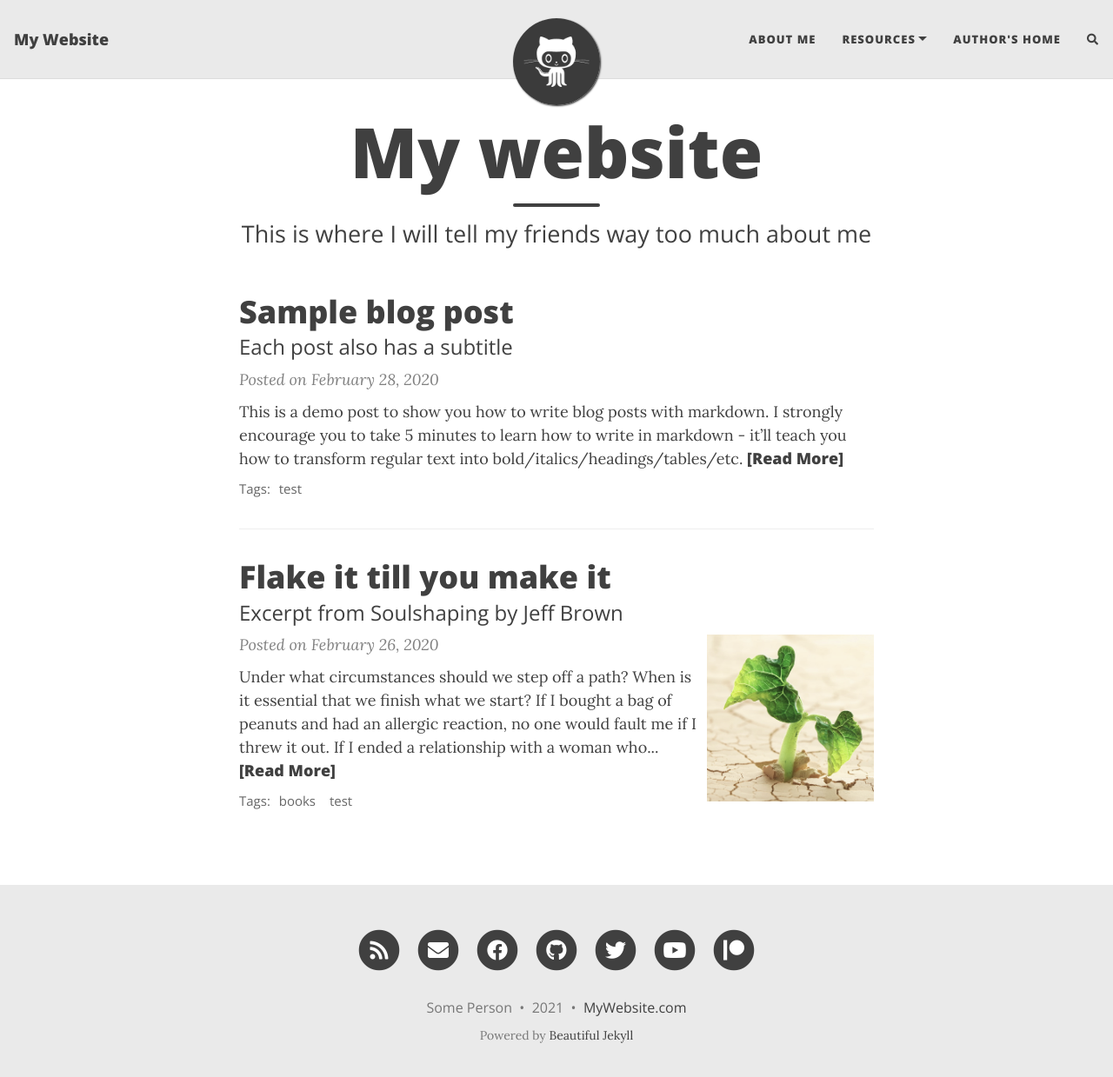
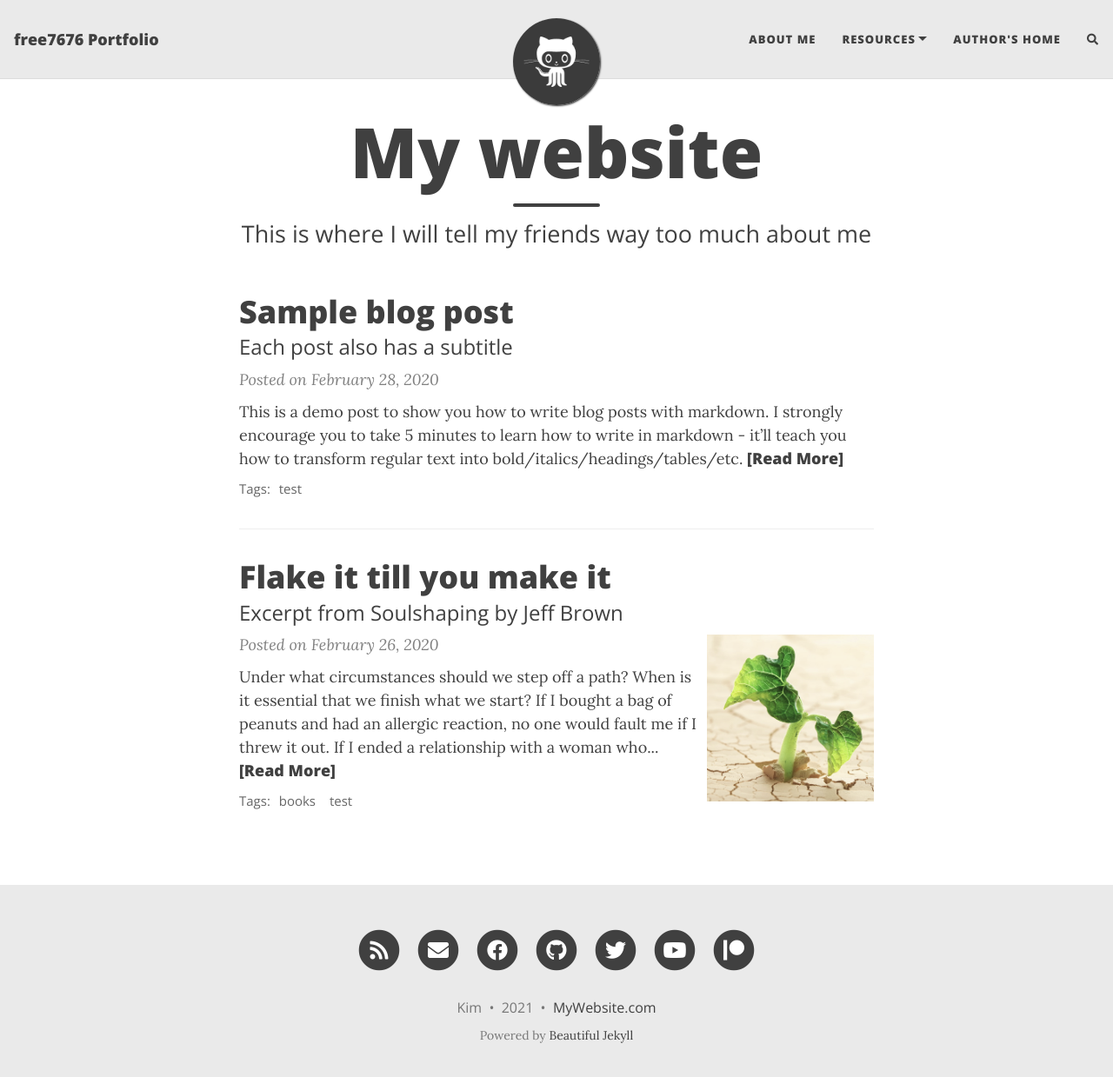
Before and after one commit to free7676/free7676.github.io, a Jekyll site: the page built from index.html, in a window 1280 px wide and 1252 px high. Shown: the top 1239 px of the window at 87% size. Built offline with Jekyll 4.4.1, drawn with Linux system fonts in a browser that asks for light colours; nearby versions of some CDN libraries; the list of posts is cut into pages by our own code; comment, search, counter and statistics services are not loaded; some of the changed lines change nothing that is shown.

Commit message:
Update _config.yml

```diff
--- a/_config.yml
+++ b/_config.yml
@@ -6,15 +6,15 @@
 # --- Required options --- #
 
 # Name of website
-title: My Website
+title: free7676 Portfolio
 
 # Your name to show in the footer
-author: Some Person
+author: Kim
 
 # --- List of links in the navigation bar --- #
 
 navbar-links:
-  About Me: "aboutme"
+  About Me: "청년일자리 1,000개의 꿈 웹프로그래밍 참여자입니다."
   Resources:
     - Beautiful Jekyll: "https://beautifuljekyll.com"
     - Learn markdown: "https://www.markdowntutorial.com/"
@@ -39,12 +39,12 @@
 # Select the social network links that you want to show in the footer.
 # Uncomment the links you want to show and add your information to each one.
 social-network-links:
-  email: "someone@example.com"
-  facebook: deanattali
-  github: daattali
-  twitter: daattali
-  patreon: DeanAttali
-  youtube: c/daattali
+  email: "minhyeok.kim_seoul2021@techsoupkorea.kr"
+  facebook: none
+  github: none
+  twitter: none
+  patreon: none
+  youtube: none
 #  medium: yourname
 #  reddit: yourname
 #  linkedin: daattali
```
